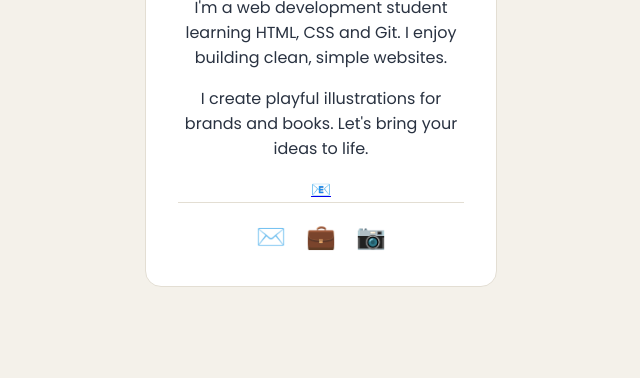
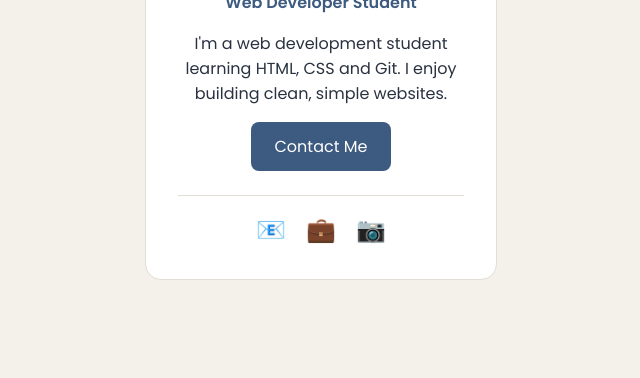
Before and after one commit to Herman1258/W4C, a plain HTML site: page index.html in a window 1280 px wide. Shown: the part 422-800 px from the top of the page, without its empty margins (319-959 px from the left). Drawn offline with Linux system fonts and the light colour scheme.

Commit message:
Final CardCraftMini version

```diff
--- a/index.html
+++ b/index.html
@@ -11,11 +11,11 @@
    <div class="card">
     <img class="photo" src="https://placehold.co/150" alt="Profile photo">
     <h1>Hermanjit Singh Mann</h1>
+    <p class="title">Web Developer Student</p>
     <p class="bio">I'm a web development student learning HTML, CSS and Git. I enjoy building clean, simple websites.</p>
-        <p class="bio">I create playful illustrations for brands and books. Let's bring your ideas to life.</p>
+    <a class="button" href="mailto:hermanjit@example.com">Contact Me</a>
+    <div class="icons">
         <a href="mailto:hermanjit@example.com">📧</a>
-        <div class="icons">
-            <a href="mailto:hermanjit@example.com">✉️</a>
         <a href="https://linkedin.com">💼</a>
         <a href="https://instagram.com">📷</a>
     </div>
```
Lines whose indentation alone changed are shown as unchanged.
